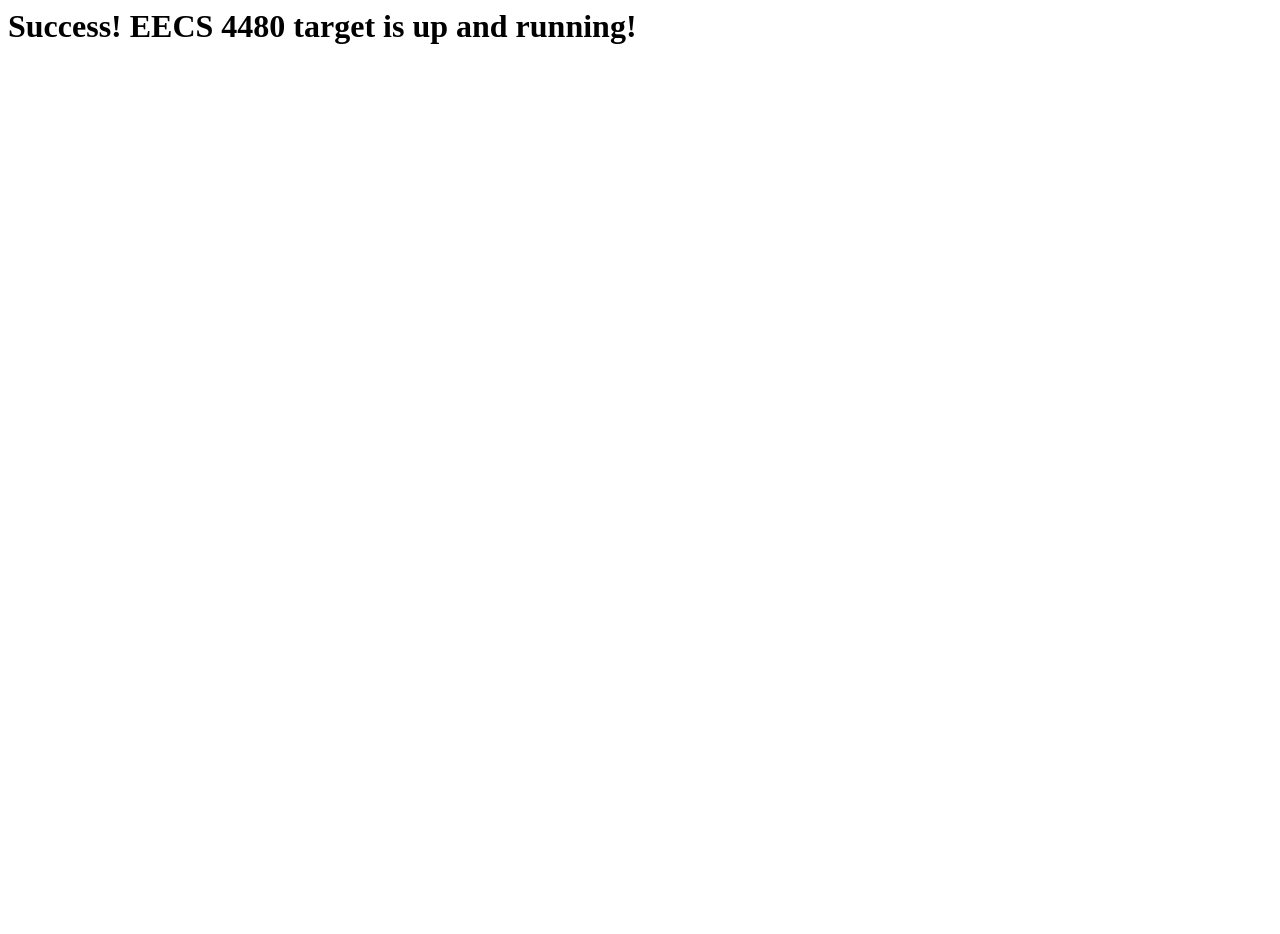
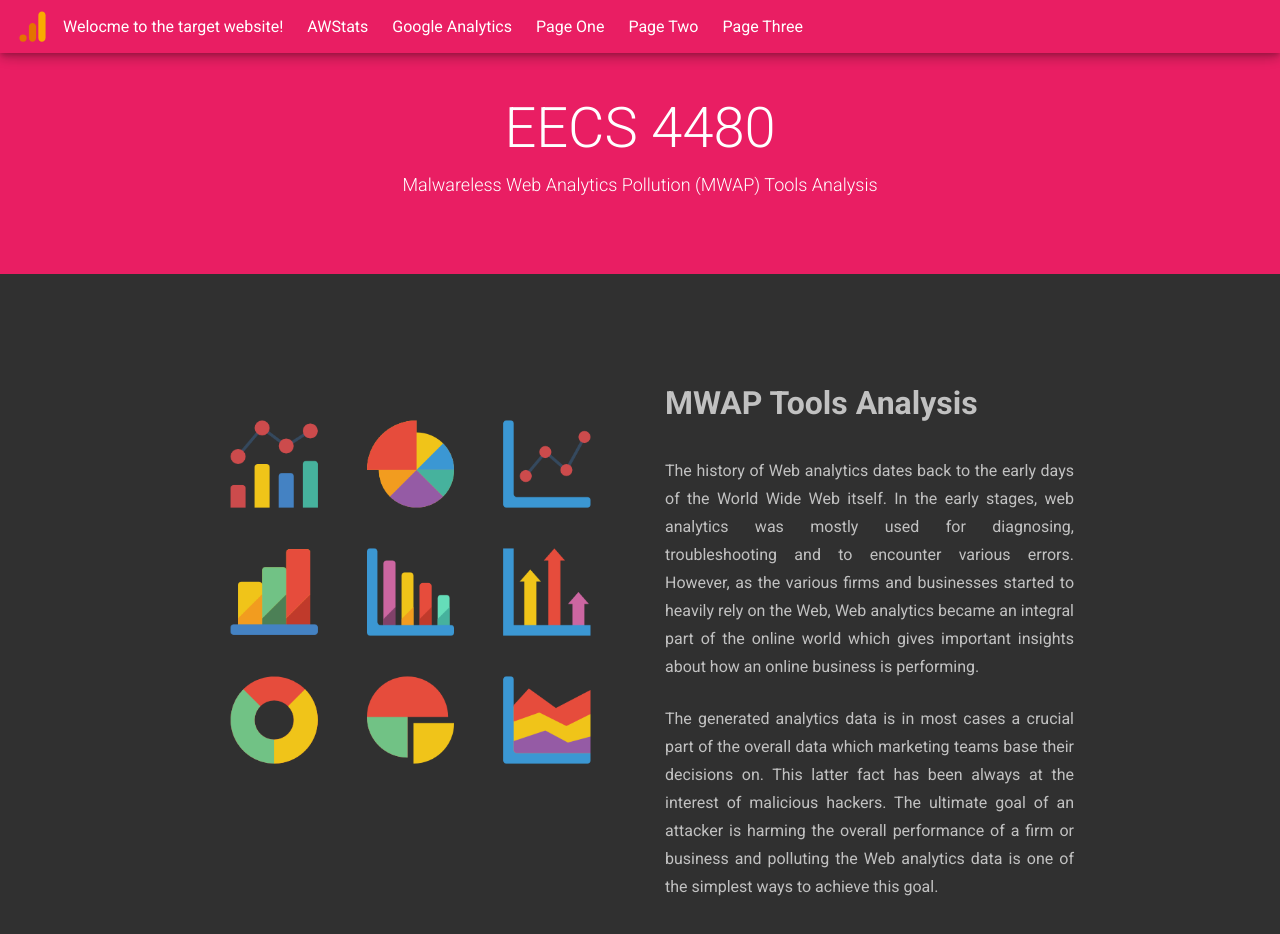
Before and after one commit to saaniaki/eloki, a plain HTML site: page index.html in a window 1280 px wide. Before the commit the page ends 800 px from the top, so only its background shows below. Drawn offline with Linux system fonts and the light colour scheme.

Commit message:
Imeplements the basic structure of home page

```diff
--- a/index.html
+++ b/index.html
@@ -10,10 +10,52 @@
         gtag('js', new Date());
         gtag('config', 'UA-157513426-1');
     </script>
+    <link href="https://fonts.googleapis.com/css?family=Roboto:300,400,500,700|Roboto+Mono:300&display=swap"
+        rel="stylesheet">
+    <link rel="stylesheet" href="./styles.css">
 </head>
 
 <body>
-    <h1>Success! EECS 4480 target is up and running!</h1>
+    <div id="nav-bar">
+        <div class="top-bar">
+            <img src="./assets/google_analytics.svg" alt="google_analytics">
+            <span>Welocme to the target website!</span>
+            <a href="./cgi-bin/awstats.pl"><span>AWStats</span></a>
+            <a href="https://analytics.google.com/analytics/web/?authuser=2"><span>Google Analytics</span></a>
+            <a href="./p1.html"><span>Page One</span></a>
+            <a href="./p2.html"><span>Page Two</span></a>
+            <a href="./p3.html"><span>Page Three</span></a>
+        </div>
+    </div>
+    <header>
+        <h1>EECS 4480</h1>
+        <h2>Malwareless Web Analytics Pollution (MWAP) Tools Analysis</h2>
+    </header>
+    <div class="container">
+        <div class="flex-container">
+            <div class="flex-row">
+                <div class="img-container">
+                    <img src="./assets/graph-clipart-data-analytics.png" alt="graph-clipart-data-analytics">
+                </div>
+                <div class="desc-container">
+                    <h1>MWAP Tools Analysis</h1>
+                    <p>
+                        The history of Web analytics dates back to the early days of the World Wide Web itself. In the early
+                        stages, web analytics was mostly used for diagnosing, troubleshooting and to encounter various errors.
+                        However, as the various firms and businesses started to heavily rely on the Web, Web analytics became
+                        an integral part of the online world which gives important insights about how an online business is
+                        performing.
+                    </p>
+                    <p>
+                        The generated analytics data is in most cases a crucial part of the overall data which marketing teams
+                        base their decisions on. This latter fact has been always at the interest of malicious hackers. The ultimate
+                        goal of an attacker is harming the overall performance of a firm or business and polluting the Web
+                        analytics data is one of the simplest ways to achieve this goal.
+                    </p>
+                </div>
+            </div>
+        </div>
+    </div>
 </body>
 
 </html>
--- /dev/null
+++ b/styles.css
@@ -0,0 +1,116 @@
+body {
+    background: #303030;
+    color: white;
+    margin: 0;
+    font-family: Roboto, "Helvetica Neue", sans-serif;
+}
+
+#nav-bar {
+    position: fixed;
+    top: 0;
+    left: 0;
+    right: 0;
+    z-index: 2;
+    box-shadow: 0px 3px 5px -1px rgba(0, 0, 0, 0.2), 0px 6px 10px 0px rgba(0, 0, 0, 0.14), 0px 1px 18px 0px rgba(0, 0, 0, 0.12);
+}
+
+.top-bar {
+    background: rgb(233, 30, 99);
+    padding: 8px 16px;
+    line-height: 36px;
+}
+
+.top-bar img {
+    width: 33px;
+    vertical-align: middle;
+}
+
+.top-bar a {
+    text-decoration: none;
+    color: #fff;
+}
+
+.top-bar a:hover {
+    color: #303030;
+}
+
+.top-bar span {
+    vertical-align: middle;
+    margin: 0 10px;
+}
+
+header {
+    margin-top: 35px;
+    padding: 50px 0;
+    background: rgb(233, 30, 99);
+    text-align: center;
+}
+
+header h1 {
+    font-size: 56px;
+    font-weight: 300;
+    line-height: 56px;
+    margin: 15px 5px;
+}
+
+header h2 {
+    font-size: 18px;
+    font-weight: 300;
+    line-height: 28px;
+    margin: 15px 0 25px;
+}
+
+.container {
+    color: rgba(255, 255, 255, 0.7);
+    max-width: 900px;
+    margin: auto;
+}
+
+.flex-container {
+    align-items: center;
+    display: flex;
+    flex-direction: column;
+    padding: 16px;
+}
+
+.flex-row {
+    display: flex;
+    max-width: 920px;
+    margin: 60px 0;
+}
+
+.flex-row div {
+    width: 50%;
+}
+
+.flex-row .img-container {
+    text-align: center;
+    padding: 50px 50px 0 0;
+}
+
+.flex-row .img-container img {
+    width: 100%;
+}
+
+.flex-row .desc-container {
+    line-height: 2;
+    display: flex;
+    flex-direction: column;
+    justify-content: center;
+}
+
+.container h2 {
+    font-size: 25px;
+    font-weight: 400;
+    margin: 0 0 16px;
+    padding: 0;
+}
+
+.container p {
+    font-size: 16px;
+    font-weight: 400;
+    line-height: 28px;
+    margin: 0 0 24px;
+    padding: 0;
+    text-align: justify;
+}
```
Also changed, not shown: README.md, assets/google_analytics.svg (added), assets/graph-clipart-data-analytics.png (added).
